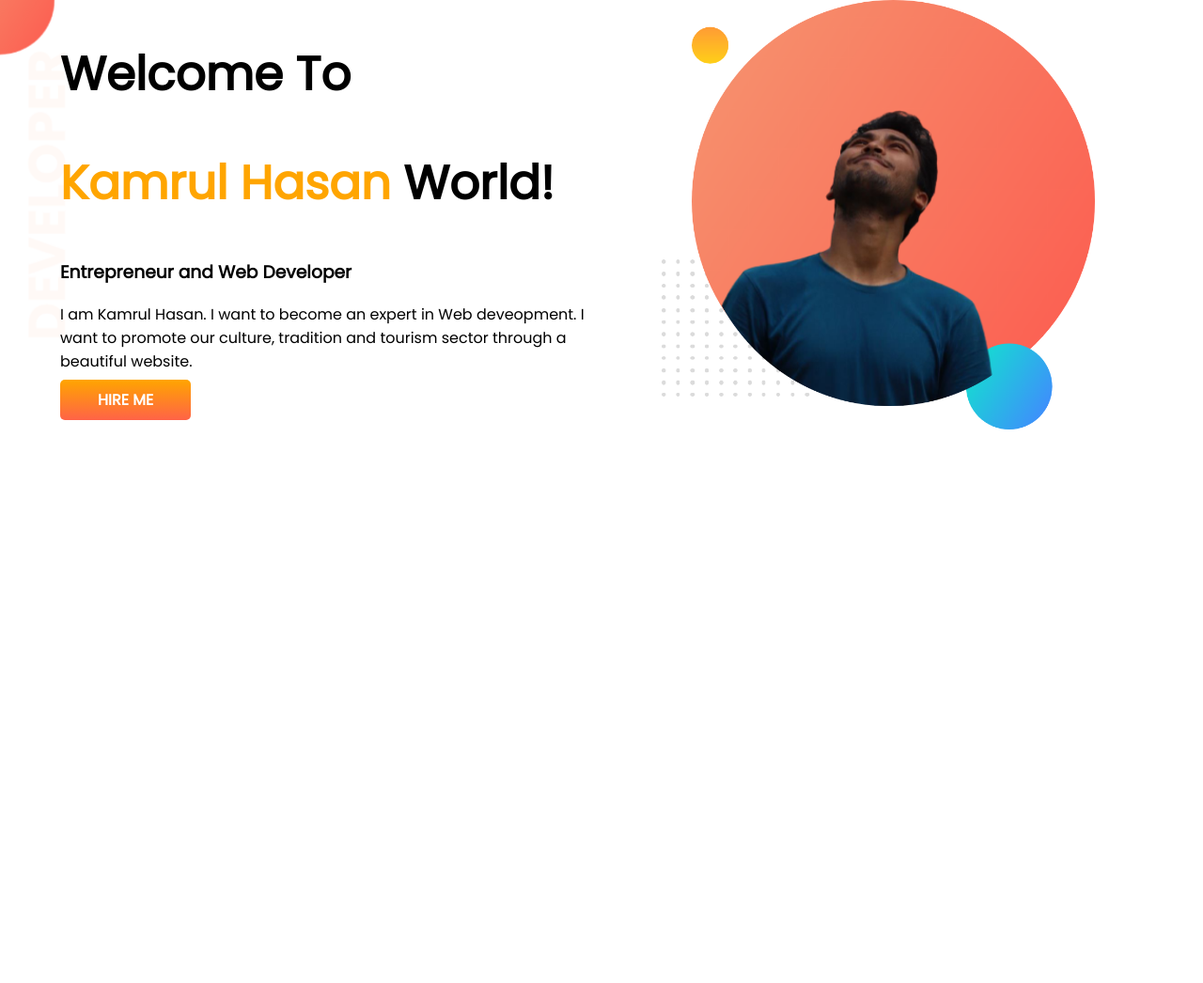
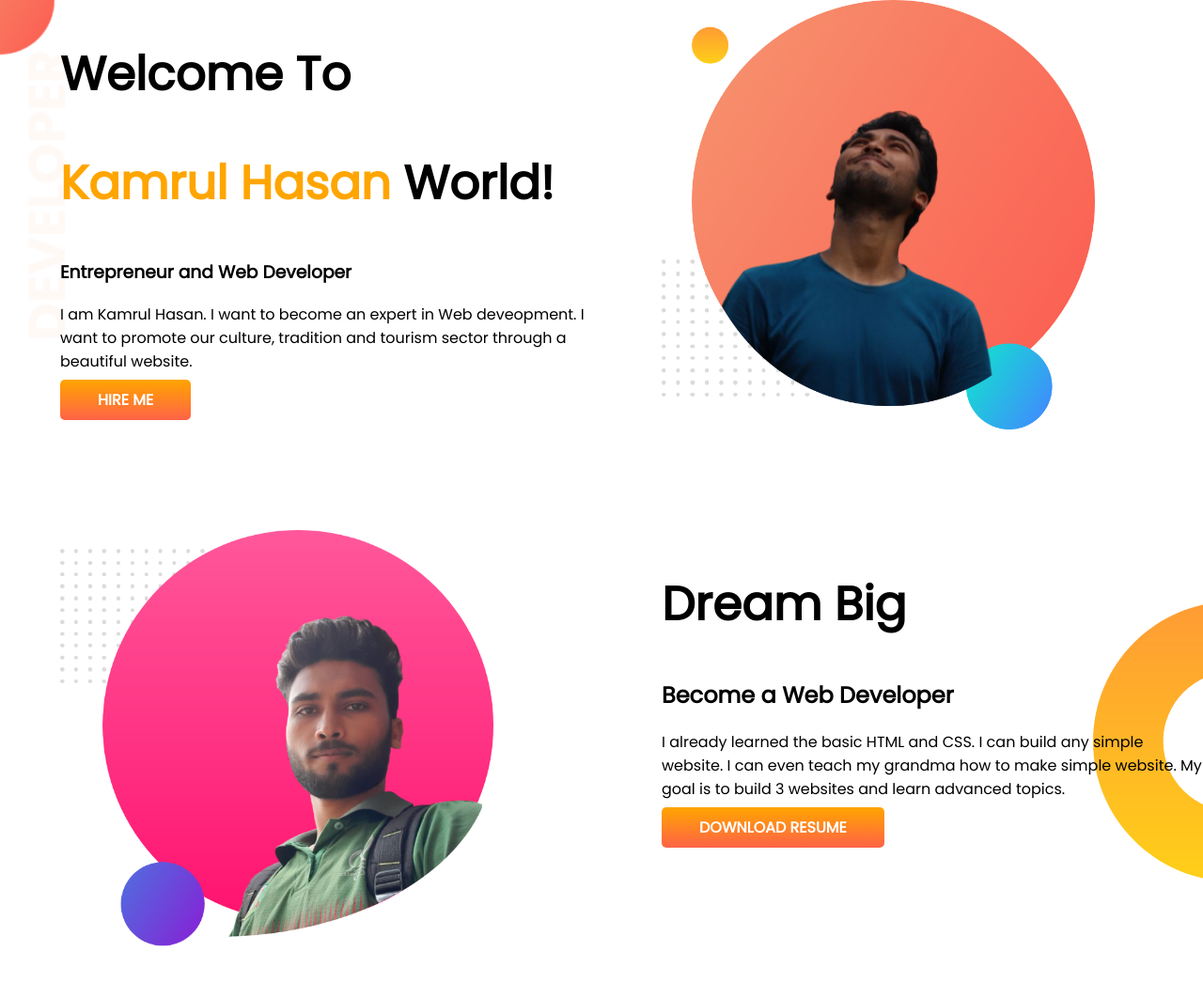
Before and after one commit to kamrul-s-hasan/developer-protfolio, a plain HTML site: page index.html in a window 1280 px wide. Shown: the whole page at 94% size. Before the commit the page ends 800 px from the top, so only its background shows below. Drawn offline with Linux system fonts and the light colour scheme.

Commit message:
dream added

```diff
--- a/index.html
+++ b/index.html
@@ -27,6 +27,20 @@
             <img src="images/kamrul-protfolio.png" alt="">
         </div>
     </section>
+    <section class="dream-big">
+        <div class="half-width">
+            <img src="images/kamrul3.png" alt="">
+        </div>
+        <div class="half-width">
+            <h1>Dream Big</h1>
+            <h2>Become a Web Developer</h2>
+            <p>I already learned the basic HTML and CSS. I can build any simple website. I can even teach my grandma how
+                to make simple website. My goal is to build 3 websites and learn advanced topics.</p>
+            <a class="link-button" target="_blank" href="">DOWNLOAD RESUME</a>
+
+        </div>
+
+    </section>
 
 </body>
 
--- a/style.css
+++ b/style.css
@@ -11,6 +11,7 @@ h1{
 }
 section{
     display: flex;
+    margin-bottom: 100px;
 }
 .half-width{
     width: 50%;
@@ -32,3 +33,8 @@ section{
     background-repeat: no-repeat;
 
 }
+.dream-big{
+    background-image: url(images/dream-bg.png);
+    background-repeat: no-repeat;
+    background-position: right;
+}
```
Also changed, not shown: images/kamrul3.png (added).
